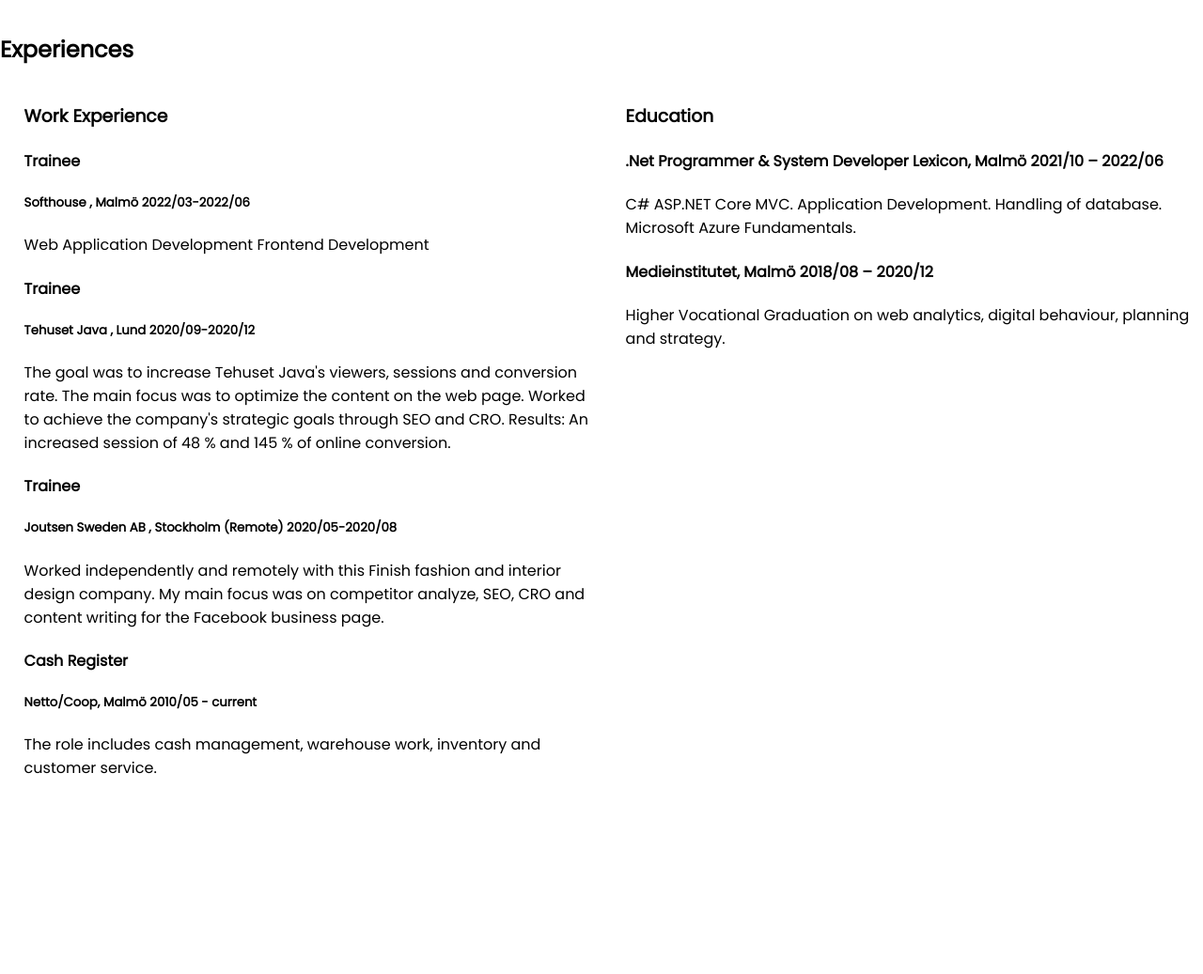
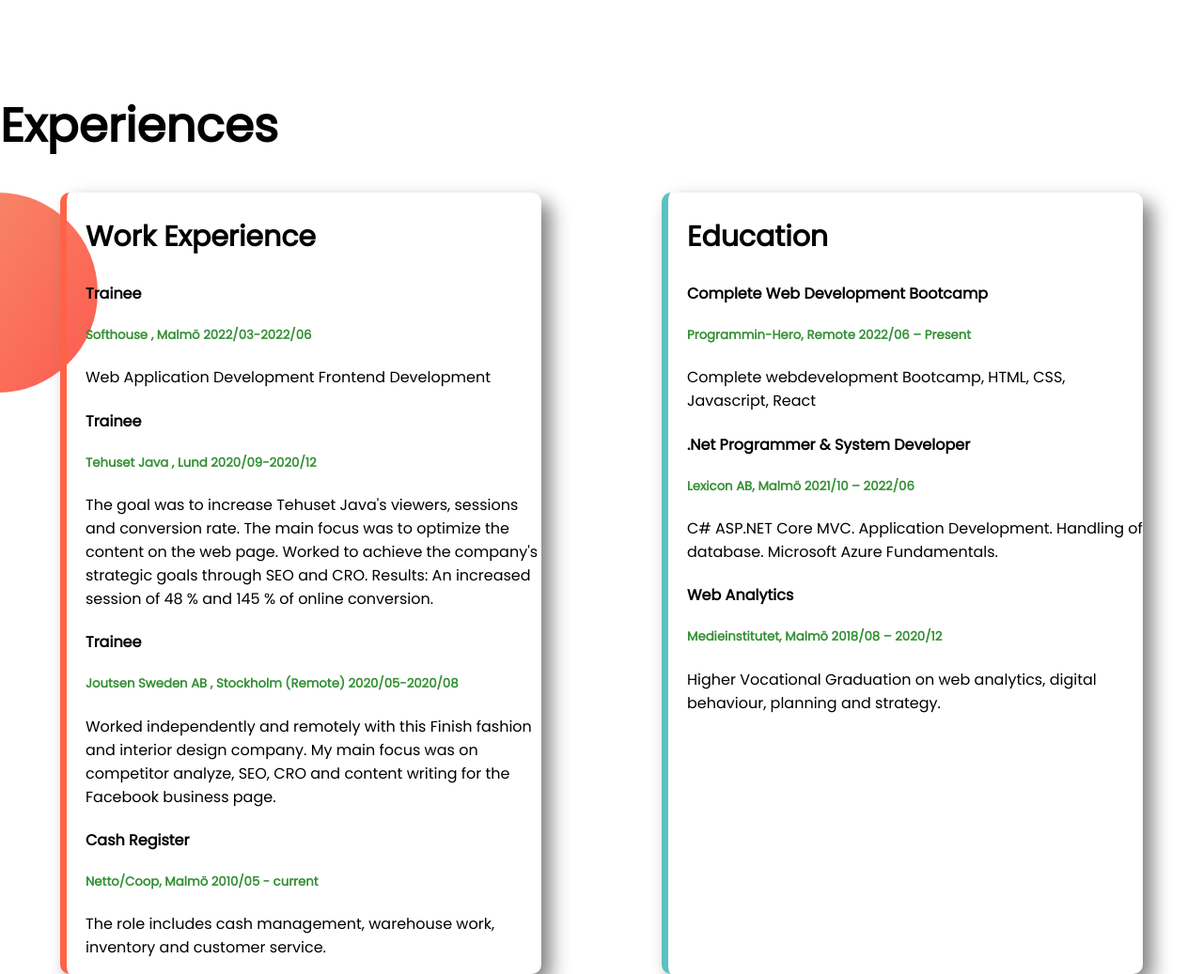
Before and after one commit to Aranya2021/developer-portfolio, a plain HTML site: page index.html in a window 1280 px wide. Shown: the part 1135-2172 px from the top of the page at 94% size. Before the commit the page ends 2081 px from the top, so only its background shows below. Drawn offline with Linux system fonts and the light colour scheme.

Commit message:
styled border and added footer

```diff
--- a/index.html
+++ b/index.html
@@ -17,7 +17,7 @@
             <h1> Welcome To</h1>
             <h1 ><span class="green-color">Aranya Rahman's</span> World!</h1>
 
-            <h2>Web Developer</h2>
+            <h1>Web Developer</h1>
             <p>Aspiring System Developer with sound skills on web analytics. I am driven, communicative, eager to learn new skills and highly goal-oriented. In the projects that I take on I work hard and complete it on time with high quality. </p>
             <a class="link-button" target="_blank" href="https://www.linkedin.com/in/aranyasoftdev/">Contact Me</a>
         </div>
@@ -35,7 +35,7 @@
 
 
     <div class="half-width">
-        <h2>Skills And Work Experience</h2>
+        <h1>Skills And Work Experience</h1>
         <h3>Skills</h3>
         <p>
             Web Development (HTML, CSS, Javascript,  SQL, React, Figma).
@@ -52,50 +52,56 @@
     </div>
 </section>
 
-<h2> Experiences</h2>
+<h1> Experiences</h1>
 
 <section class="experiences-area">
         <div class="flexible-container">
-        <div class="half-width">
-            <h3>Work Experience</h3>
+        <div id="work-experience" class="experience-item">
+            <h2>Work Experience</h2>
 
 
             <h4>Trainee </h4>
-            <h5>Softhouse , Malmö 2022/03-2022/06</h5>
+            <h5 class="green-color">Softhouse , Malmö 2022/03-2022/06</h5>
                 <p>
                 Web Application Development
                 Frontend Development
                 </p>
 
             <h4>Trainee </h4>
-            <h5>Tehuset Java , Lund 2020/09-2020/12</h5>
+            <h5 class="green-color">Tehuset Java , Lund 2020/09-2020/12</h5>
             <p>
                 The goal was to increase Tehuset Java's viewers, sessions and conversion rate. The main focus was to optimize the content on the web page. Worked to achieve the company's strategic goals through SEO and CRO. Results: An increased session of 48 % and 145 % of online conversion.
             </p>
 
             <h4>Trainee </h4>
-            <h5>Joutsen Sweden AB , Stockholm (Remote) 2020/05-2020/08</h5>
+            <h5 class="green-color">Joutsen Sweden AB , Stockholm (Remote) 2020/05-2020/08</h5>
             <p>Worked independently and remotely with this Finish fashion and interior design company. My main focus was on competitor analyze, SEO, CRO and content writing for the Facebook business page.</p>
 
             <h4>Cash Register</h4>
-            <h5>Netto/Coop, Malmö  2010/05 - current</h5>
+            <h5 class="green-color">Netto/Coop, Malmö  2010/05 - current</h5>
             <p>The role includes cash management, warehouse work, inventory and customer service.</p>
 
     </div>
 
-    <div class="half-width">
+    <div id="education" class="experience-item">
 
-        <h3>Education</h3>
+        <h2>Education</h2>
 
-        <h4>.Net Programmer & System Developer
-            Lexicon, Malmö 2021/10 – 2022/06</h4>
+        <h4>Complete Web Development Bootcamp</h4>
+        <h5 class="green-color">Programmin-Hero, Remote 2022/06 – Present</h5>
+        <p>Complete webdevelopment Bootcamp, HTML, CSS, Javascript, React</p>
+
+        <h4>.Net Programmer & System Developer</h4>
+        <h5 class="green-color">Lexicon AB, Malmö 2021/10 – 2022/06</h5>
+
                 <p>
                     C# ASP.NET Core MVC.
         Application Development.
         Handling of database.
         Microsoft Azure Fundamentals.
                 </p>
-        <h4>Medieinstitutet, Malmö 2018/08 – 2020/12</h4>
+        <h4>Web Analytics</h4>
+        <h5 class="green-color">Medieinstitutet, Malmö 2018/08 – 2020/12</h5>
         <p>Higher Vocational Graduation on web analytics, digital behaviour, planning and strategy.</p>
     </div>
     </div>
@@ -104,4 +110,7 @@
 
 
 </body>
+<footer>
+    <p>Aranya Rahman , Web Developer</p>
+</footer>
 </html>
--- a/style.css
+++ b/style.css
@@ -5,6 +5,9 @@ body{
 }
 h1{
     font-size: 50px;
+}
+h2{
+    font-size: 30px;
 }
 .green-color{
     color: rgb(52, 144, 52);
@@ -38,3 +41,26 @@ h1{
     background-repeat: no-repeat;
     background-position: right;
 }
+.experiences-area{
+    background-image: url(images/exp-bg.png);
+    background-repeat: no-repeat;
+}
+.experience-item{
+    width: 40%;
+    margin-left: 5%;
+    margin-right: 5%;
+    border-radius: 10px;
+    padding-left: 20px;
+    box-shadow: 10px 10px 20px gray;
+
+}
+#work-experience{
+    border-left: 7px solid tomato;
+}
+#education{
+    border-left: 7px solid rgb(91, 193, 193) ;
+
+}
+footer p{
+    text-align: center;
+}
```
